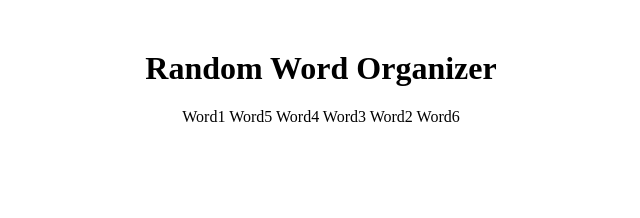
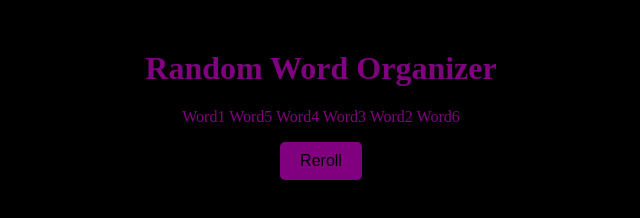
Before and after one commit to ahujaesh/di-instant-challenge, a plain HTML site: page index.html in a window 1280 px wide. Shown: the whole page, without its empty margins (319-959 px from the left). Drawn offline with Linux system fonts and the light colour scheme.

Commit message:
add styling and reroll button

```diff
--- a/index.html
+++ b/index.html
@@ -8,6 +8,26 @@
         body {
             text-align: center;
             margin: 50px;
+            background-color: black;
+            color: purple;
+        }
+
+        h1 {
+            color: purple;
+        }
+
+        p {
+            color: purple;
+        }
+
+        button {
+            background-color: purple;
+            color: black;
+            padding: 10px 20px;
+            font-size: 16px;
+            cursor: pointer;
+            border: none;
+            border-radius: 5px;
         }
     </style>
 </head>
@@ -15,13 +35,11 @@
 
 <h1>Random Word Organizer</h1>
 <p id="randomWords"></p>
+<button onclick="rerollWords()">Reroll</button>
 
 <script>
-    document.addEventListener('DOMContentLoaded', function () {
-        // Array of 6 words
     var words = ['Word1', 'Word2', 'Word3', 'Word4', 'Word5', 'Word6'];
 
-        // Function to shuffle the array
     function shuffleArray(array) {
         for (var i = array.length - 1; i > 0; i--) {
             var j = Math.floor(Math.random() * (i + 1));
@@ -29,12 +47,19 @@
         }
     }
 
-        // Shuffle the words array
-        shuffleArray(words);
-
-        // Display the shuffled words
+    function displayWords() {
         var randomWordsElement = document.getElementById('randomWords');
         randomWordsElement.textContent = words.join(' ');
+    }
+
+    function rerollWords() {
+        shuffleArray(words);
+        displayWords();
+    }
+
+    document.addEventListener('DOMContentLoaded', function () {
+        shuffleArray(words);
+        displayWords();
     });
 </script>
 
```
Lines whose indentation alone changed are shown as unchanged.
